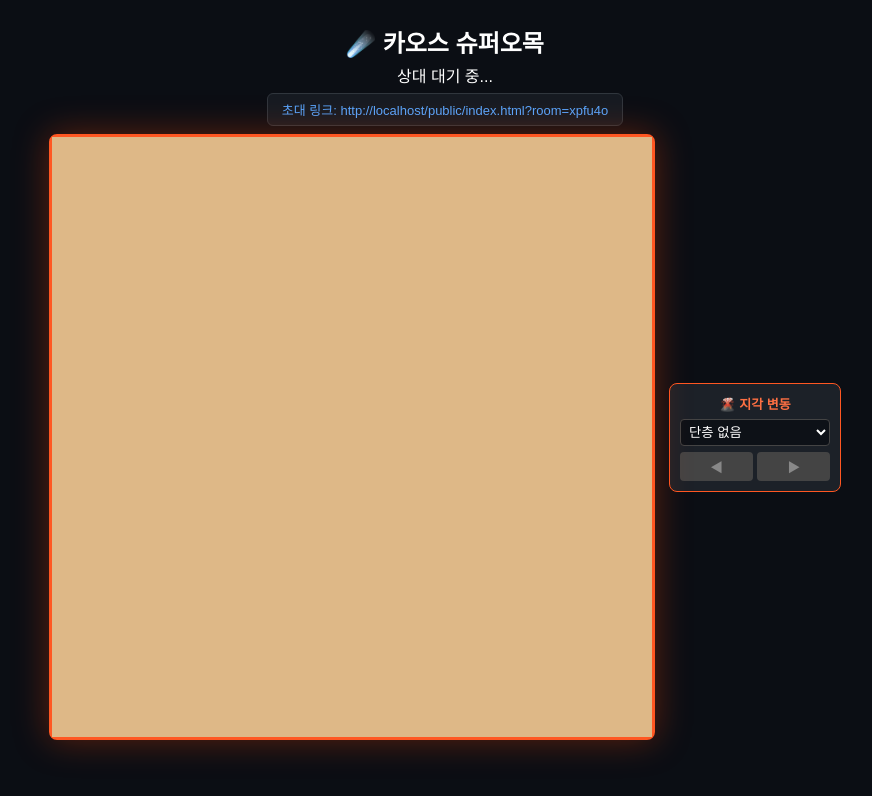
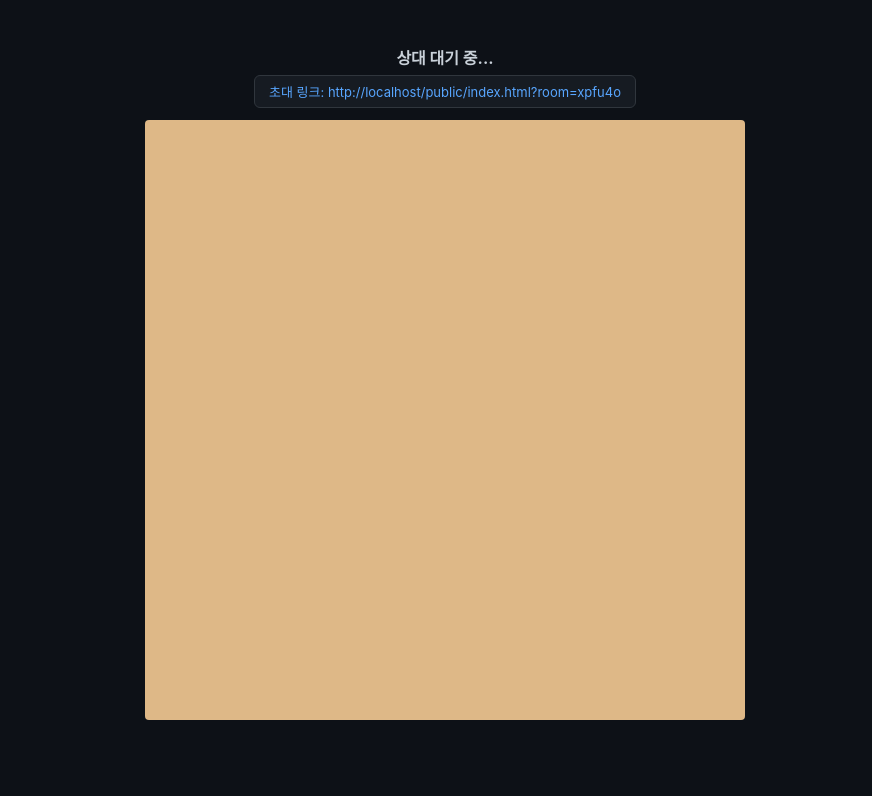
Before and after one commit to mrJ-ay/chaos-omok, a website: page public/index.html in a window 1280 px wide. Shown: the whole page, without its empty margins (195-1067 px from the left). Drawn offline with nearby package versions, Linux system fonts and the light colour scheme; no server answers.

Commit message:
update: 2026-09-13 23:38:52.50

```diff
--- a/public/index.html
+++ b/public/index.html
@@ -6,36 +6,46 @@
 <script src="/socket.io/socket.io.js"></script>
 <style>
   body {
-    background: #0b0e14; color: #fff; font-family: sans-serif;
-    display: flex; flex-direction: column; align-items: center; justify-content: center;
-    min-height: 100vh; margin: 0; user-select: none;
+    background: #0d1117;
+    color: #c9d1d9;
+    font-family: -apple-system, BlinkMacSystemFont, "Segoe UI", Roboto, sans-serif;
+    display: flex;
+    flex-direction: column;
+    align-items: center;
+    justify-content: center;
+    min-height: 100vh;
+    margin: 0;
+    user-select: none;
   }
-  #header { margin-bottom: 8px; text-align: center; }
+  #header {
+    margin-bottom: 12px;
+    text-align: center;
+  }
   .link-box {
-    background: #161b22; padding: 6px 14px; border-radius: 6px;
-    border: 1px solid #30363d; margin-top: 6px; font-size: 13px; color: #58a6ff;
-  }
-  #main-wrapper {
-    display: flex; align-items: center; gap: 14px;
+    background: #161b22;
+    padding: 6px 14px;
+    border-radius: 6px;
+    border: 1px solid #30363d;
+    margin-top: 6px;
+    font-size: 13px;
+    color: #58a6ff;
   }
   #canvas-container {
-    position: relative; box-shadow: 0 0 35px rgba(255, 69, 0, 0.35);
-    border: 3px solid #ff5722; border-radius: 8px;
+    position: relative;
   }
-  canvas { background: #deb887; cursor: pointer; display: block; }
-  #log { margin-top: 10px; height: 26px; font-weight: bold; color: #ff7b72; text-align: center; }
-
-  #quake-panel {
-    background: #1c2128; border: 1px solid #ff5722; border-radius: 8px;
-    padding: 10px; width: 150px; display: flex; flex-direction: column; gap: 6px;
+  canvas {
+    background: #deb887;
+    cursor: pointer;
+    display: block;
+    border-radius: 4px;
   }
-  .quake-title { font-size: 13px; font-weight: bold; color: #ff7043; text-align: center; }
-  .quake-btn {
-    background: #c0392b; color: white; border: none; padding: 6px;
-    border-radius: 4px; font-weight: bold; font-size: 12px; cursor: pointer;
+  #log {
+    margin-top: 12px;
+    height: 24px;
+    font-weight: bold;
+    color: #ff7b72;
+    text-align: center;
   }
-  .quake-btn:hover { background: #e74c3c; }
-  .quake-btn:disabled { background: #444; color: #888; cursor: not-allowed; }
 
   .earthquake-shake {
     animation: eqShake 0.7s cubic-bezier(.36,.07,.19,.97) both;
@@ -51,26 +61,12 @@
 <body>
 
 <div id="header">
-  <h2 style="margin: 0 0 4px 0;">☄️ 카오스 슈퍼오목</h2>
-  <div id="status">상대 대기 중...</div>
-  <div class="link-box" id="share-link">링크 생성 중...</div>
+  <div id="status" style="font-size: 16px; font-weight: bold;">상대 대기 중...</div>
+  <div class="link-box" id="share-link">초대 링크 생성 중...</div>
 </div>
 
-<div id="main-wrapper">
-  <div id="canvas-container">
-    <canvas id="board" width="600" height="600"></canvas>
-  </div>
-
-  <div id="quake-panel">
-    <div class="quake-title">🌋 지각 변동</div>
-    <select id="quake-target" style="padding: 4px; background: #0d1117; color: #fff; border: 1px solid #444; border-radius: 4px;">
-      <option value="">단층 없음</option>
-    </select>
-    <div style="display: flex; gap: 4px;">
-      <button class="quake-btn" id="quake-neg" style="flex: 1;" onclick="triggerQuake(-1)" disabled>◀</button>
-      <button class="quake-btn" id="quake-pos" style="flex: 1;" onclick="triggerQuake(1)" disabled>▶</button>
-    </div>
-  </div>
+<div id="canvas-container">
+  <canvas id="board" width="600" height="600"></canvas>
 </div>
 
 <div id="log"></div>
@@ -83,10 +79,6 @@ const statusEl = document.getElementById('status');
 const logEl = document.getElementById('log');
 const shareLinkEl = document.getElementById('share-link');
 const container = document.getElementById('canvas-container');
-
-const quakeTarget = document.getElementById('quake-target');
-const quakeNeg = document.getElementById('quake-neg');
-const quakePos = document.getElementById('quake-pos');
 
 const GRID_SIZE = 15;
 const CELL = canvas.width / (GRID_SIZE + 1);
@@ -113,12 +105,11 @@ socket.on('init', (data) => {
   board = data.board;
   currentTurn = data.turn;
   updateStatus();
-  updateQuakeOptions();
   drawBoard();
 });
 
 socket.on('playerCount', (count) => {
-  if (count < 2) statusEl.innerText = `내 돌: ${myRole === 1 ? '흑돌(선공)' : '백돌'} | 친구 대기 중 (1/2)`;
+  if (count < 2) statusEl.innerText = `${myRole === 1 ? '흑돌(선공)' : '백돌'} | 친구 대기 중 (1/2)`;
   else updateStatus();
 });
 
@@ -134,7 +125,6 @@ socket.on('updateState', (data) => {
   }
 
   updateStatus();
-  updateQuakeOptions();
   drawBoard();
   if (data.winner) setTimeout(() => alert(data.winner === myRole ? '🎉 승리!' : '💀 패배!'), 100);
 });
@@ -145,62 +135,19 @@ function updateStatus() {
   statusEl.innerText = `${rName} | ${tName} 차례 ${myRole === currentTurn ? '(내 턴)' : ''}`;
 }
 
-function updateQuakeOptions() {
-  const activeLines = [];
-  for (let r = 0; r < GRID_SIZE; r++) {
-    let count = board[r].filter(v => v !== 0).length;
-    if (count >= 7) activeLines.push({ type: 'row', index: r, label: `${r+1}행 (${count}개)` });
-  }
-  for (let c = 0; c < GRID_SIZE; c++) {
-    let count = 0;
-    for (let r = 0; r < GRID_SIZE; r++) if (board[r][c] !== 0) count++;
-    if (count >= 7) activeLines.push({ type: 'col', index: c, label: `${c+1}열 (${count}개)` });
-  }
-
-  quakeTarget.innerHTML = '';
-  if (activeLines.length === 0) {
-    quakeTarget.innerHTML = '<option value="">단층 없음</option>';
-    quakeNeg.disabled = true;
-    quakePos.disabled = true;
-  } else {
-    activeLines.forEach((item) => {
-      const opt = document.createElement('option');
-      opt.value = `${item.type}:${item.index}`;
-      opt.innerText = item.label;
-      quakeTarget.appendChild(opt);
-    });
-    const canAct = myRole === currentTurn;
-    quakeNeg.disabled = !canAct;
-    quakePos.disabled = !canAct;
-  }
-}
-
-function triggerQuake(dir) {
-  if (myRole !== currentTurn) return;
-  const val = quakeTarget.value;
-  if (!val) return;
-  const [type, idx] = val.split(':');
-  socket.emit('earthquakeMove', { roomId: currentRoom, type, index: parseInt(idx), dir });
-}
-
 function drawBoard() {
   ctx.clearRect(0, 0, canvas.width, canvas.height);
   ctx.strokeStyle = '#6b4f2c';
   ctx.lineWidth = 1.5;
 
+  // 바둑판 격자선
   for (let i = 0; i < GRID_SIZE; i++) {
     const p = (i + 1) * CELL;
     ctx.beginPath(); ctx.moveTo(CELL, p); ctx.lineTo(GRID_SIZE * CELL, p); ctx.stroke();
     ctx.beginPath(); ctx.moveTo(p, CELL); ctx.lineTo(p, GRID_SIZE * CELL); ctx.stroke();
   }
 
-  const corners = [[0,0], [0,14], [14,0], [14,14]];
-  corners.forEach(([cr, cc]) => {
-    ctx.strokeStyle = '#e74c3c';
-    ctx.lineWidth = 2.5;
-    ctx.strokeRect((cc + 1) * CELL - 12, (cr + 1) * CELL - 12, 24, 24);
-  });
-
+  // 돌 렌더링
   for (let r = 0; r < GRID_SIZE; r++) {
     for (let c = 0; c < GRID_SIZE; c++) {
       const val = board[r][c];
@@ -212,6 +159,7 @@ function drawBoard() {
         ctx.fillStyle = val === 1 ? '#111' : '#f5f5f5';
         ctx.fill();
       } else if (val === 10 || val === 20) {
+        // 태양 돌
         const rad = CELL * 1.25;
         ctx.beginPath();
         ctx.arc(x, y, rad, 0, Math.PI * 2);
@@ -222,6 +170,7 @@ function drawBoard() {
         ctx.textAlign = 'center';
         ctx.fillText('SUN', x, y + 4);
       } else if (val === 100 || val === 200) {
+        // 꼭짓점 크러셔
         ctx.beginPath();
         ctx.arc(x, y, CELL * 0.45, 0, Math.PI * 2);
         ctx.fillStyle = val === 100 ? '#2c3e50' : '#bdc3c7';
@@ -237,6 +186,7 @@ function drawBoard() {
     }
   }
 
+  // 크러셔 드래그 조준선
   if (isDragging && dragOrigin) {
     ctx.beginPath();
     ctx.moveTo(dragOrigin.px, dragOrigin.py);
```
